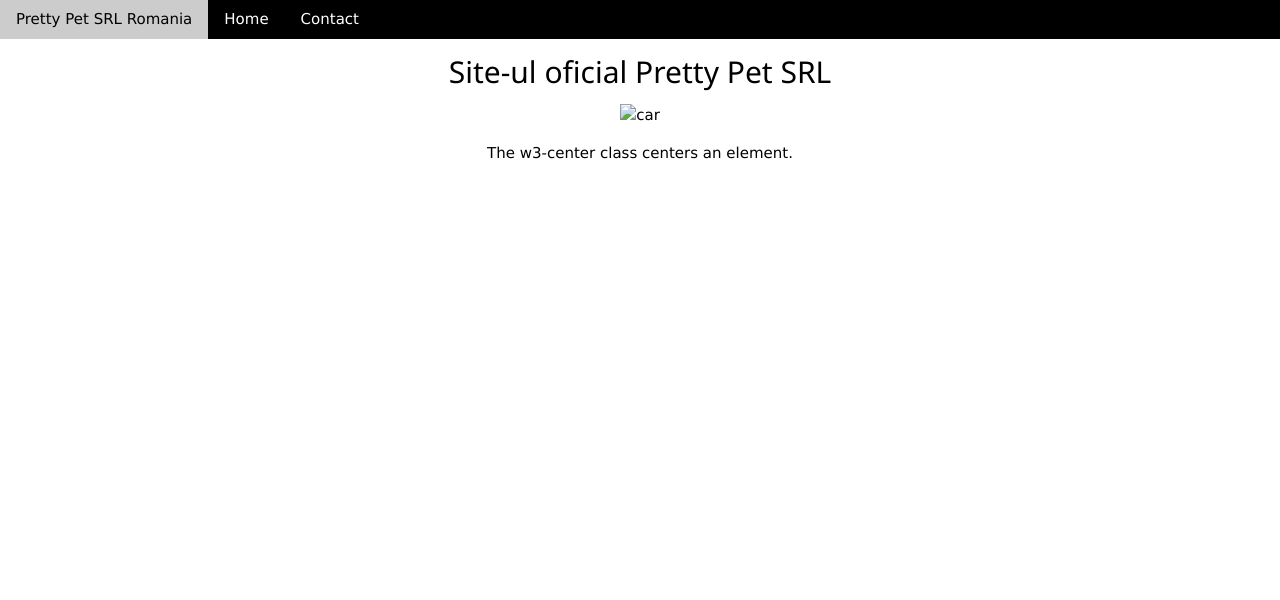
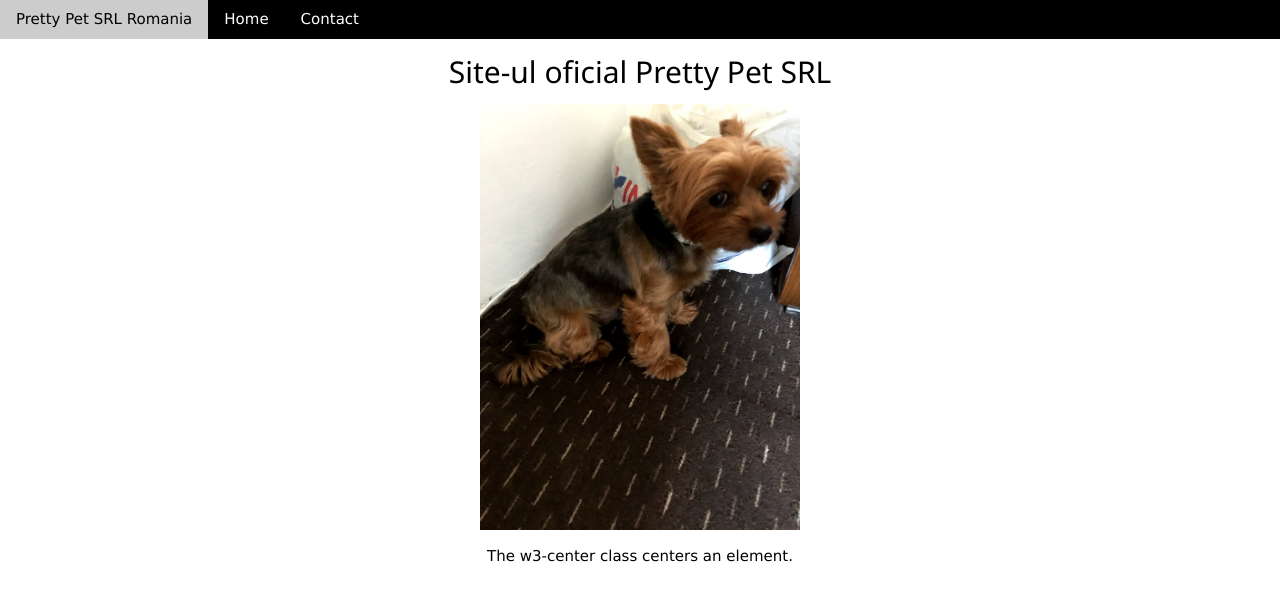
Before and after one commit to prettypet/prettypet.github.io, a plain HTML site: page index.html in a window 1280 px wide. Drawn offline with Linux system fonts and the light colour scheme.

Commit message:
Update index.html

```diff
--- a/index.html
+++ b/index.html
@@ -15,7 +15,7 @@
 
 <div class="w3-container w3-center">
   <h2>Site-ul oficial Pretty Pet SRL</h2>
-  <img src="img_car.jpg" alt="car" style="width:80%;max-width:320px">
+  <img src="IMG_0090.jpg" alt="car" style="width:80%;max-width:320px">
   <p>The w3-center class centers an element.</p>
 </div>
 
```
